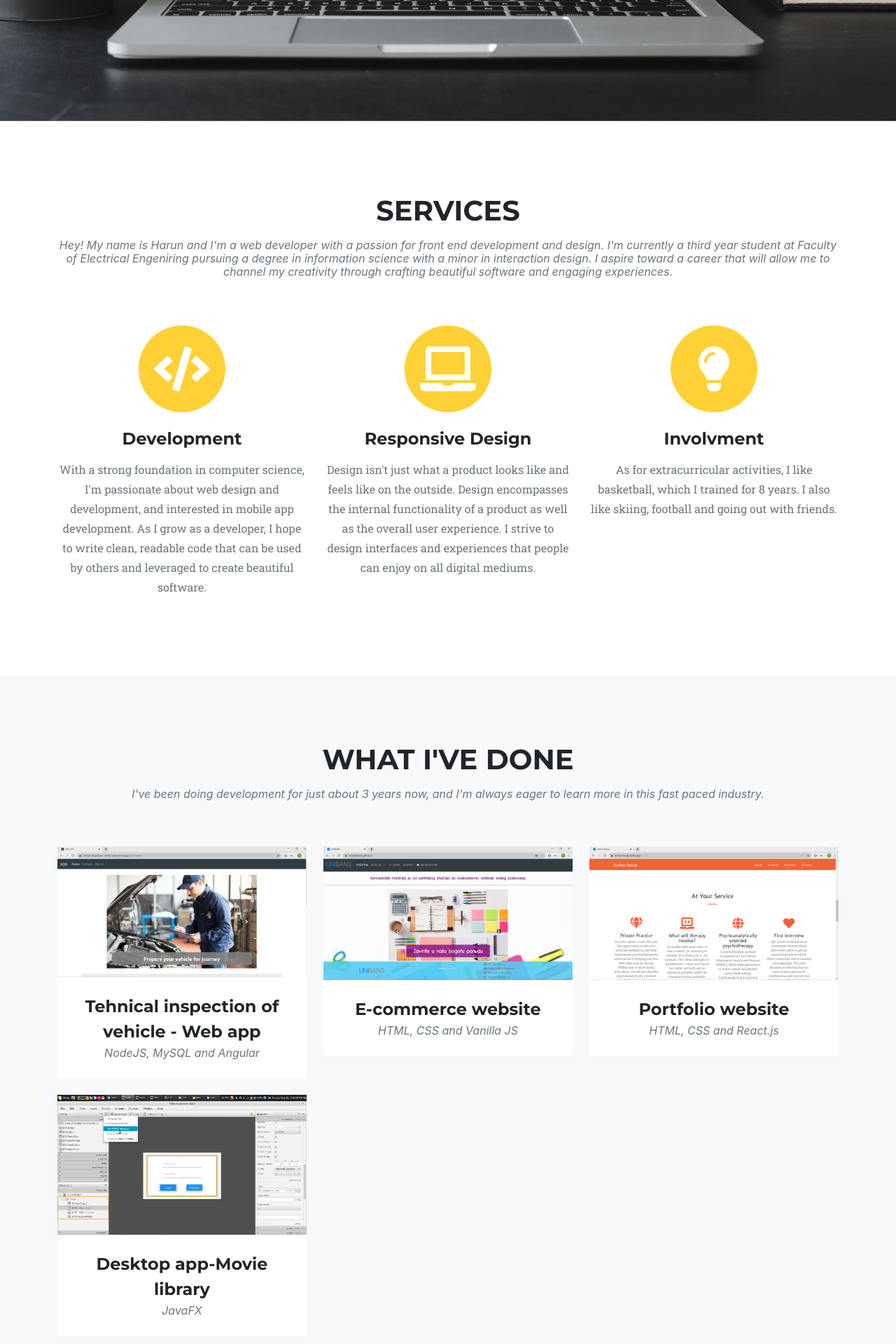
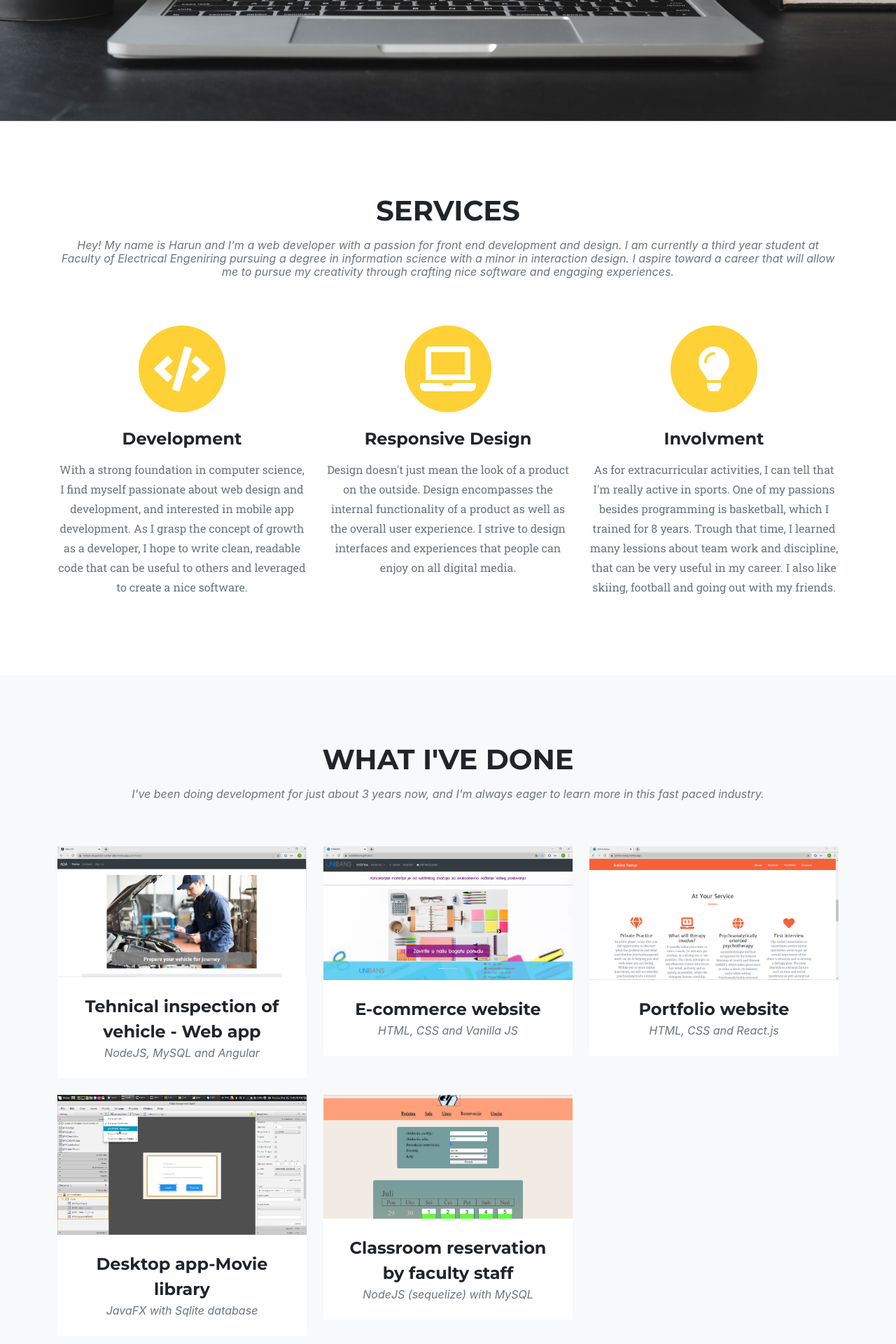
Before and after one commit to hhadzic3/Personal-WebSite, a React (Create React App) app: page / in a window 1280 px wide. Shown: the part 684-2604 px from the top of the page at 70% size. Built offline with nearby package versions, Linux system fonts and the light colour scheme; a web font is replaced by a local one.

Commit message:
Resume added

```diff
--- a/public/index.html
+++ b/public/index.html
@@ -21,11 +21,6 @@
     <title>Harun Hadzic | Software Engineer</title>
   </head>
   <body>
-    <!--<form name="contact" id="contactForm" netlify netlify-honeypot="bot-field" hidden>
-      <input type="text" name="name" />
-      <input type="email" name="email" />
-      <textarea name="message"></textarea>
-    </form>-->
     <form name="contact" netlify netlify-honeypot="bot-field" hidden id="contactForm">
           <div className="row align-items-stretch mb-5">
               <div className="col-md-6">
--- a/src/App.js
+++ b/src/App.js
@@ -12,6 +12,7 @@ import img1 from './images/app1.PNG'
 import img2 from './images/app2.PNG'
 import img3 from './images/app3.PNG'
 import img4 from './images/app4.png'
+import img5 from './images/app5.PNG'
 
 function App() {
 
@@ -19,22 +20,32 @@ function App() {
     {
       title: 'Tehnical inspection of vehicle - Web app',
       caption: 'NodeJS, MySQL and Angular',
-      img: img1
+      img: img1,
+      description: 'This app provides opportunity for managers and mechanic of vehicle inspection company Ada to make their bussines easier. Also customers can see basic info about Ada and make reservation of technical review by calling or sending email.'
     },
     {
       title: 'E-commerce website',
       caption: 'HTML, CSS and Vanilla JS',
-      img: img2
+      img: img2,
+      description: 'Website that makes order office materials easier.'
     },
     {
       title: 'Portfolio website',
       caption: 'HTML, CSS and React.js',
-      img: img3
+      img: img3,
+      description: 'Portfolio website for psyhologist.'
     },
     {
       title: 'Desktop app-Movie library',
-      caption: 'JavaFX',
-      img: img4
+      caption: 'JavaFX with Sqlite database',
+      img: img4,
+      description: 'Desktop app that can be used in traditional video library.'
+    },
+    {
+      title: 'Classroom reservation by faculty staff',
+      caption: 'NodeJS (sequelize) with MySQL',
+      img: img5,
+      description: 'Web app that provides easy reservation of classrooms on Faculty.'
     }
   ]
 
--- a/src/components/About.jsx
+++ b/src/components/About.jsx
@@ -10,7 +10,9 @@ export default () => {
         <div className="container">
             <div className="text-center">
                 <h2 className="section-heading text-uppercase">About</h2>
-                <h3 className="section-subheading text-muted">I'm a software engineer based in Sarajevo, BiH specializing in building (and occasionally designing) exceptional websites, applications, and everything in between.</h3>
+                <h3 className="section-subheading text-muted">I am a software engineer based in the capital of Bosnia and Herzegovina,
+called Sarajevo. Specializing in building (and occasionally designing)
+exceptional websites, applications, and everything in between.</h3>
             </div>
             <ul className="timeline">
                 <li>
@@ -31,7 +33,7 @@ export default () => {
                             <h4>2018-2019</h4>
                             <h4 className="subheading">Bigger steps in development</h4>
                         </div>
-                        <div className="timeline-body"><p className="text-muted">I started my stydes on Faculty of Electrical Engineering.I learned some backend-used technologies like Java and NodeJs.Also I learned vary important tools like git + github, linux commands, Command Line , Chrome DevTools and Postman. </p></div>
+                        <div className="timeline-body"><p className="text-muted">I started my stydes on Faculty of Electrical Engineering.I learned some backend-used technologies like Java and NodeJs.Also I learned vary important tools like git + github, linux commands, Command Line, Chrome DevTools and Postman. </p></div>
                     </div>
                 </li>
                 <li>
@@ -62,6 +64,5 @@ export default () => {
             </ul>
         </div>
     </section>
-
     )
 }
--- a/src/components/Header.jsx
+++ b/src/components/Header.jsx
@@ -1,4 +1,5 @@
-import React from 'react'
+import React from 'react';
+import pdf from '../pdf/Resume - HH.pdf';
 
 export default () => {
     return(
@@ -12,6 +13,7 @@ export default () => {
                         <li className="nav-item"><a className="nav-link js-scroll-trigger" href="#portfolio">Portfolio</a></li>
                         <li className="nav-item"><a className="nav-link js-scroll-trigger" href="#about">About</a></li>
                         <li className="nav-item"><a className="nav-link js-scroll-trigger" href="#contact">Contact</a></li>
+                        <li className="nav-item"><a className="btn btn-primary nav-link js-scroll-trigger" href={pdf} target = "_blank">Resume</a></li>
                     </ul>
                 </div>
             </div>
--- a/src/components/Portfolio.jsx
+++ b/src/components/Portfolio.jsx
@@ -1,4 +1,5 @@
 import React from 'react'
+import PortfolioInfo from './PortfolioInfo'
 
 export default ({ portfolioLinks }) => {
     return(
@@ -12,7 +13,7 @@ export default ({ portfolioLinks }) => {
                     {portfolioLinks && portfolioLinks.map(( {title , caption , img} , i) =>
                         <div className="col-lg-4 col-sm-6 mb-4" key={title}>
                             <div className="portfolio-item">
-                                <a className="portfolio-link" data-toggle="modal" href="#portfolioModal1">
+                                <a className="portfolio-link" data-toggle="modal" onClick={<PortfolioInfo/>} >
                                     <div className="portfolio-hover">
                                         <div className="portfolio-hover-content">
                                             <i className="fas fa-plus fa-3x"></i>
--- a/src/components/Services.jsx
+++ b/src/components/Services.jsx
@@ -6,23 +6,37 @@ export default () => {
             <div className="container">
                 <div className="text-center">
                     <h2 className="section-heading text-uppercase">Services</h2>
-                    <h3 className="section-subheading text-muted">Hey! My name is Harun and I'm a web developer with a passion for front end development and design. I'm currently a third year student at Faculty of Electrical Engeniring pursuing a degree in information science with a minor in interaction design. I aspire toward a career that will allow me to channel my creativity through crafting beautiful software and engaging experiences.</h3>
+                    <h3 className="section-subheading text-muted">Hey! My name is Harun and I&#39;m a web developer with a passion for front
+end development and design. I am currently a third year student at Faculty of
+Electrical Engeniring pursuing a degree in information science with a minor
+in interaction design. I aspire toward a career that will allow me to pursue
+my creativity through crafting nice software and engaging experiences.</h3>
                 </div>
                 <div className="row text-center">
                     <div className="col-md-4">
                         <span className="fa-stack fa-4x"><i className="fas fa-circle fa-stack-2x text-primary"></i><i className="fas fa-code fa-stack-1x fa-inverse"></i></span>
                         <h4 className="my-3">Development</h4>
-                        <p className="text-muted">With a strong foundation in computer science, I'm passionate about web design and development, and interested in mobile app development. As I grow as a developer, I hope to write clean, readable code that can be used by others and leveraged to create beautiful software.</p>
+                        <p className="text-muted">With a strong foundation in computer science, I find myself passionate about web
+design and development, and interested in mobile app development. As I grasp the
+concept of growth as a developer, I hope to write clean, readable code that can
+be useful to others and leveraged to create a nice software.</p>
                     </div>
                     <div className="col-md-4">
                         <span className="fa-stack fa-4x"><i className="fas fa-circle fa-stack-2x text-primary"></i><i className="fas fa-laptop fa-stack-1x fa-inverse"></i></span>
                         <h4 className="my-3">Responsive Design</h4>
-                        <p className="text-muted">Design isn't just what a product looks like and feels like on the outside. Design encompasses the internal functionality of a product as well as the overall user experience. I strive to design interfaces and experiences that people can enjoy on all digital mediums.</p>
+                        <p className="text-muted">Design doesn&#39;t just mean the look of a product on the outside. Design
+encompasses the internal functionality of a product as well as the overall user
+experience. I strive to design interfaces and experiences that people can enjoy on all
+
+digital media.</p>
                     </div>
                     <div className="col-md-4">
                         <span className="fa-stack fa-4x"><i className="fas fa-circle fa-stack-2x text-primary"></i><i className="fas fa-lightbulb fa-stack-1x fa-inverse"></i></span>
                         <h4 className="my-3">Involvment</h4>
-                        <p className="text-muted">As for extracurricular activities, I like basketball, which I trained for 8 years. I also like skiing, football and going out with friends.</p>
+                        <p className="text-muted">As for extracurricular activities, I can tell that I&#39;m really active in sports. One of my
+passions besides programming is basketball, which I trained for 8 years. Trough
+that time, I learned many lessions about team work and discipline, that can be
+very useful in my career. I also like skiing, football and going out with my friends.</p>
                     </div>
                 </div>
             </div>
```
Also changed, not shown: src/images/app5.PNG (added), 1 other file (tests, documents, lock files or other folders).
